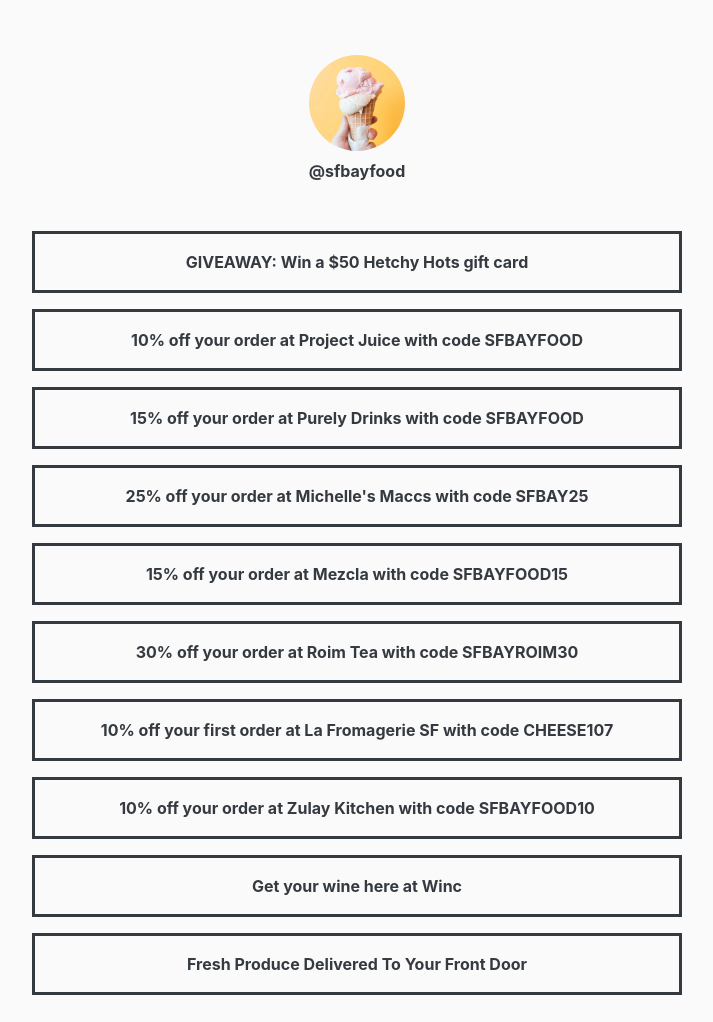
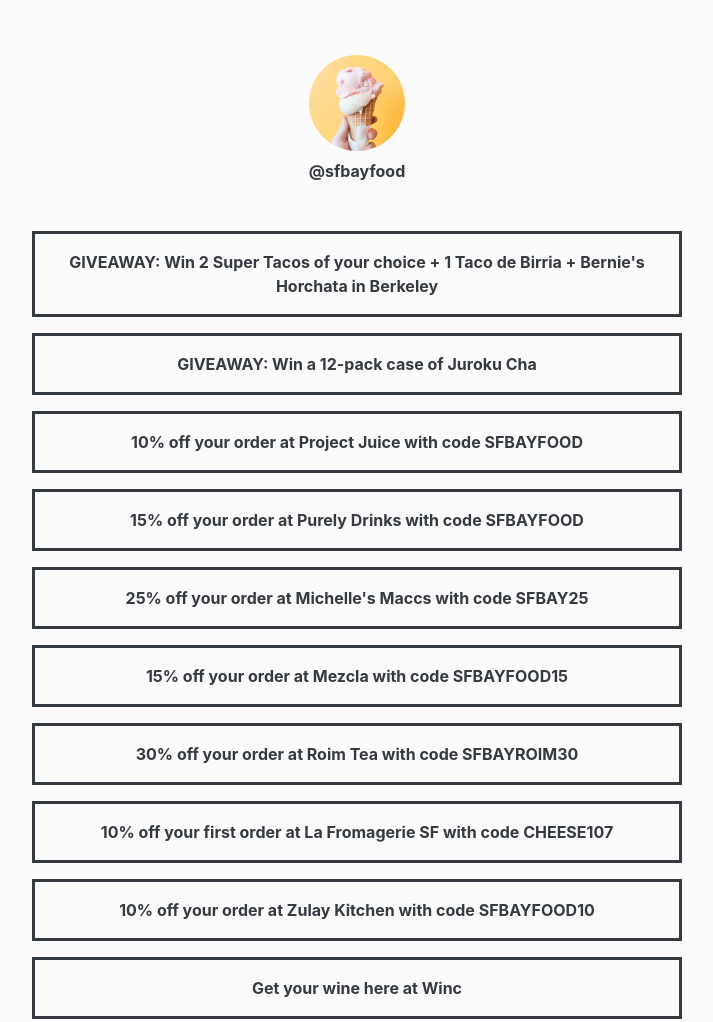
Before and after one commit to aaronang/sfbayfood, a plain HTML site: page index.html in a window 1280 px wide. Shown: the top 1022 px of the page, without its empty margins (283-996 px from the left). Drawn offline with nearby package versions, Linux system fonts and the light colour scheme.

Commit message:
Update index.html

```diff
--- a/index.html
+++ b/index.html
@@ -57,9 +57,15 @@
         </a>
       </h1>
 
-      <a href="https://www.instagram.com/p/CHbFgbZBf82/" class="btn btn-outline-dark btn-lg btn-block mb-3 b-3 rounded-0">
+      <a href="https://www.instagram.com/p/CHlwNQcAapi/" class="btn btn-outline-dark btn-lg btn-block mb-3 b-3 rounded-0">
         <span class="h6 d-block mb-0 pt-2 pb-2 font-weight-bold lh">
-          GIVEAWAY: Win a $50 Hetchy Hots gift card
+          GIVEAWAY: Win 2 Super Tacos of your choice + 1 Taco de Birria + Bernie's Horchata in Berkeley
+        </span>
+      </a>
+
+      <a href="https://www.instagram.com/p/CHqeeBoMazd/" class="btn btn-outline-dark btn-lg btn-block mb-3 b-3 rounded-0">
+        <span class="h6 d-block mb-0 pt-2 pb-2 font-weight-bold lh">
+          GIVEAWAY: Win a 12-pack case of Juroku Cha
         </span>
       </a>
 
```
